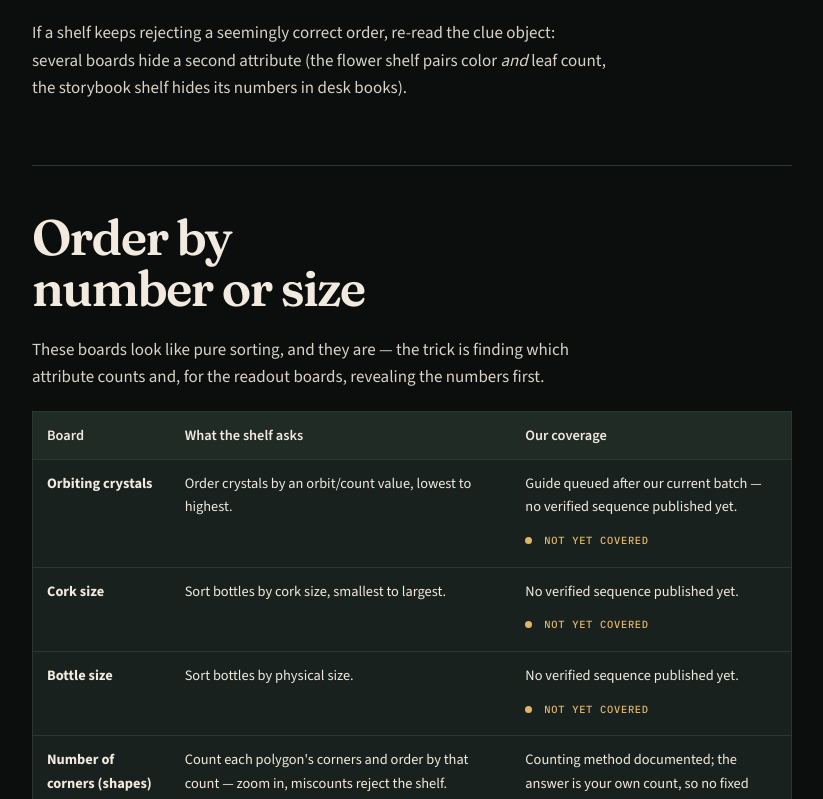
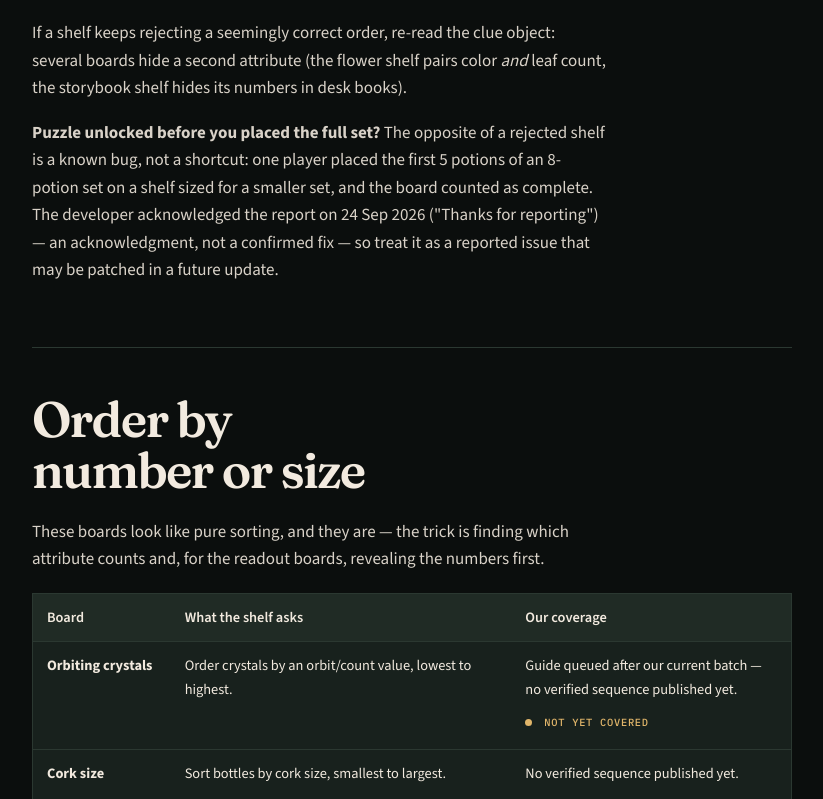
Before and after one commit to bruce-hmz/shelve-the-potions-guide, a Next.js app: page /walkthrough/all-puzzle-solutions in a window 1280 px wide. Shown: the part 1221-2020 px from the top of the page, without its empty margins (360-1183 px from the left). Built offline with nearby package versions, Linux system fonts and the light colour scheme; no server answers.

Commit message:
content: wrong-shelf early-unlock bug FAQ row on all-solutions hub (ACT-053)

```diff
--- a/app/walkthrough/all-puzzle-solutions/page.tsx
+++ b/app/walkthrough/all-puzzle-solutions/page.tsx
@@ -181,6 +181,9 @@ export default function AllSolutionsPage() {
               <p>
                 If a shelf keeps rejecting a seemingly correct order, re-read the clue object: several boards hide a second attribute (the flower shelf pairs color <em>and</em> leaf count, the storybook shelf hides its numbers in desk books).
               </p>
+              <p>
+                <strong>Puzzle unlocked before you placed the full set?</strong> The opposite of a rejected shelf is a known bug, not a shortcut: one player placed the first 5 potions of an 8-potion set on a shelf sized for a smaller set, and the board counted as complete. The developer acknowledged the report on 24 Sep 2026 (&quot;Thanks for reporting&quot;) — an acknowledgment, not a confirmed fix — so treat it as a reported issue that may be patched in a future update.
+              </p>
             </section>
 
             <PuzzleTable
@@ -248,6 +251,7 @@ export default function AllSolutionsPage() {
                 <li>Compass and runes sequences shown as community leads: public player guides — pending our own verification before they move to guide pages.</li>
                 <li>Completed-shelf check (Tab hold, placement flash, pause screen, 40-shelf ability): Steam discussion &quot;Completed shelf?&quot; (30 Aug 2026). Highlight-blocks-achievement ruling: developer reply in the official feedback sticky (25 Aug 2026). Controller D-pad-up solution reminder: player reply, Steam tips thread (3 Sep 2026). Tab-as-toggle option: developer reply in the same thread (5 Sep 2026).</li>
                 <li>Patch readability change for the card board: official day-one patch notes v1.0.9.</li>
+                <li>Wrong-shelf early unlock (first 5 of an 8-potion set completing a board): player report in the Steam discussion &quot;Bug: placing the first 5 of an 8 potion set unlocks the puzzle&quot; (23 Sep 2026); developer acknowledgment on the same thread, 24 Sep 2026 — no fix confirmed as of v1.0.12.</li>
               </ul>
             </section>
           </div>
```
